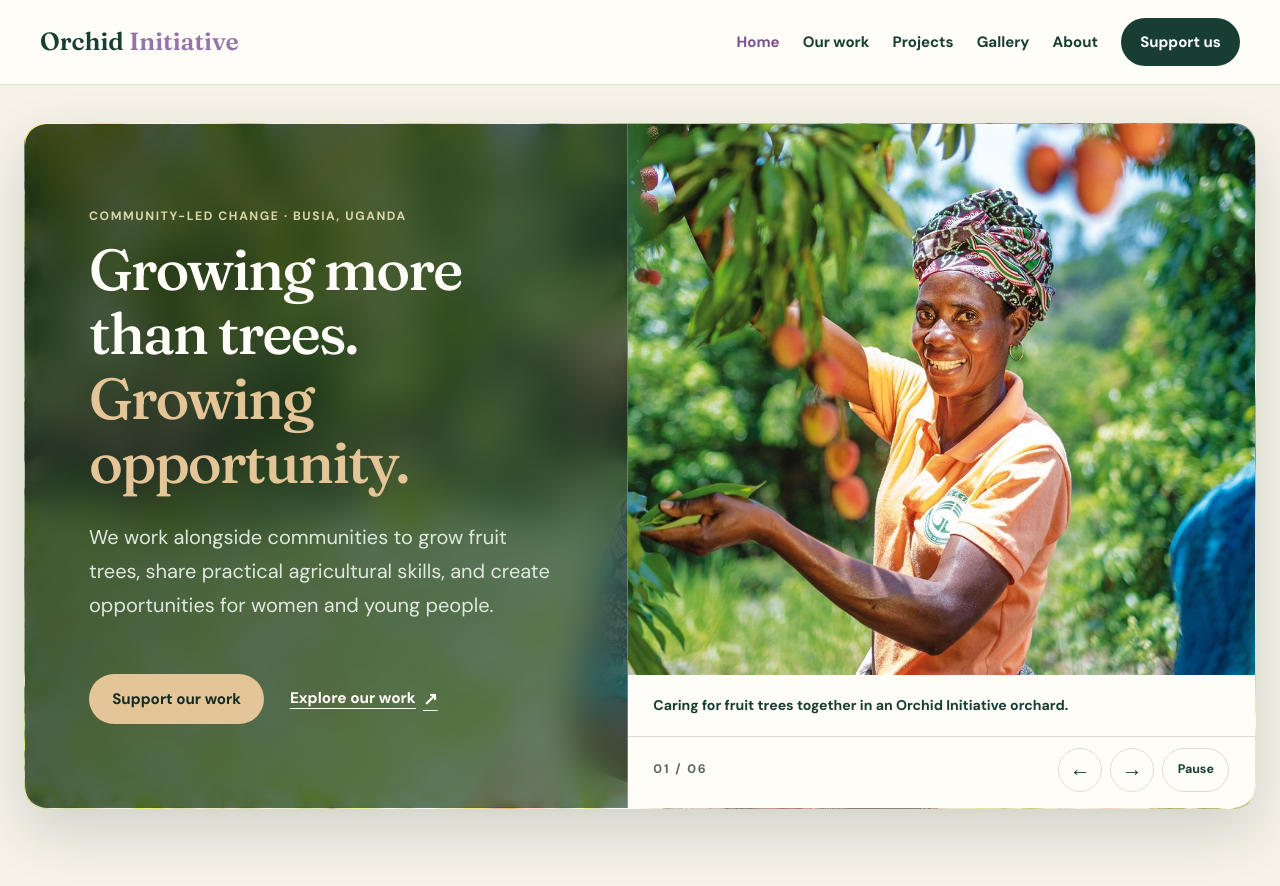
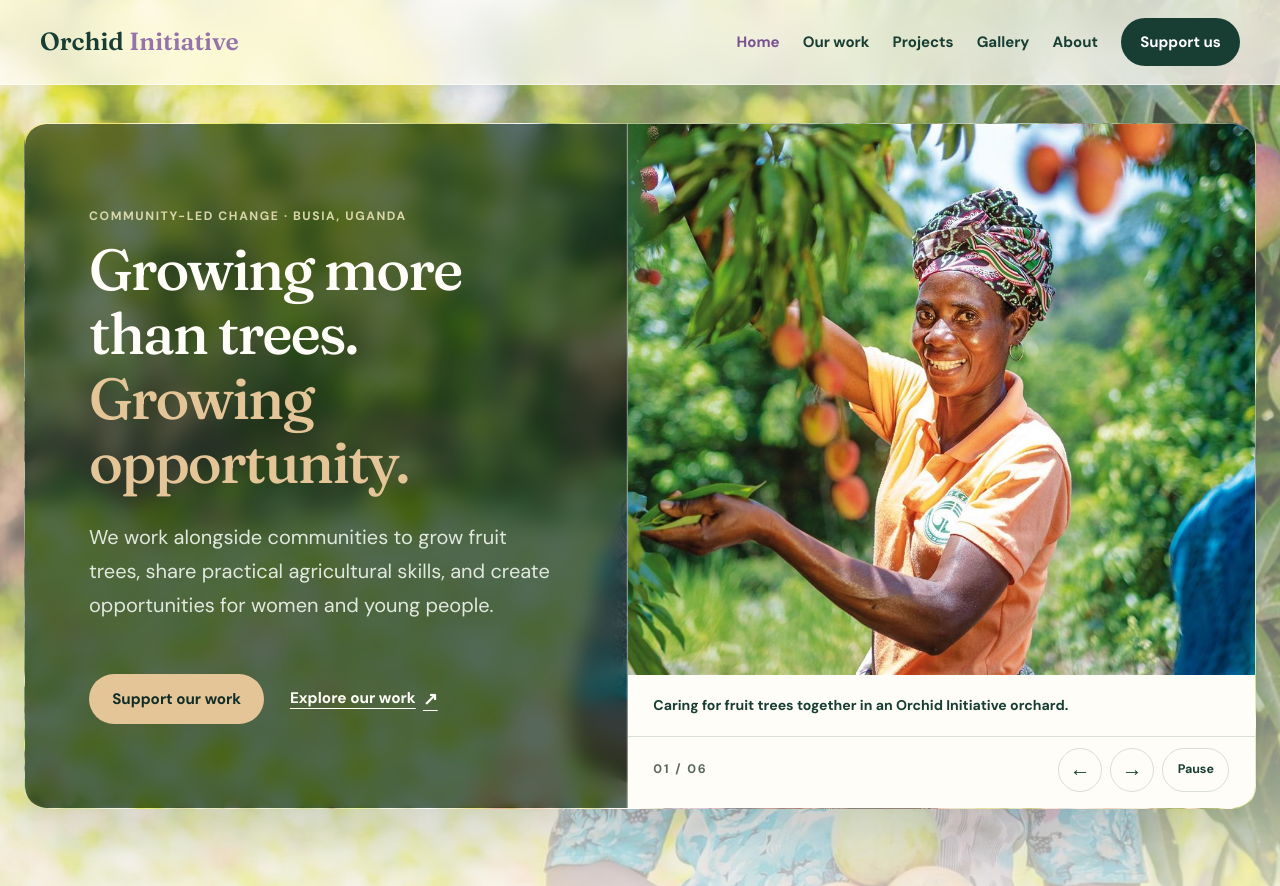
Before and after one commit to Matlander/Orchid-intiative, a plain HTML site: page index.html in a window 1280 px wide. Shown: the top 886 px of the page. Drawn offline with Linux system fonts and the light colour scheme.

Commit message:
Extend translucent hero styling to homepage navigation

```diff
--- a/index.html
+++ b/index.html
@@ -7,7 +7,7 @@
   <title>Orchid Initiative | Growing opportunity in Busia, Uganda</title>
   <link rel="stylesheet" href="style.css">
 </head>
-<body>
+<body class="home-page">
   <a class="skip-link" href="#main-content">Skip to content</a>
   <header class="site-header">
     <div class="shell nav-row">
--- a/style.css
+++ b/style.css
@@ -18,6 +18,9 @@
 [hidden] { display: none !important; }
 html { scroll-behavior: smooth; scroll-padding-top: 6rem; }
 body { margin: 0; color: var(--ink); background: var(--cream); font-family: 'DM Sans', Arial, sans-serif; line-height: 1.6; }
+.home-page { position: relative; }
+.home-page::before { position: absolute; z-index: 0; inset: 0 0 auto; height: 1100px; content: ""; pointer-events: none; background: linear-gradient(to bottom, rgba(246, 242, 232, .26), rgba(246, 242, 232, .48) 60%, var(--cream)), url('images/orchid-fruit-harvest.jpg') center top / cover no-repeat; }
+.home-page > main { position: relative; z-index: 1; }
 img { display: block; max-width: 100%; }
 button, input, textarea { font: inherit; }
 a { color: inherit; }
@@ -27,6 +30,7 @@ a:focus-visible, button:focus-visible, input:focus-visible, textarea:focus-visib
 .skip-link:focus { top: 1rem; }
 
 .site-header { position: relative; z-index: 30; background: var(--paper); border-bottom: 1px solid var(--line); }
+.home-page .site-header { background: rgba(255, 253, 248, .74); border-bottom-color: rgba(255, 255, 255, .48); box-shadow: 0 10px 30px rgba(16, 44, 37, .08); -webkit-backdrop-filter: blur(18px); backdrop-filter: blur(18px); }
 .nav-row { min-height: 84px; display: flex; align-items: center; justify-content: space-between; gap: 2rem; }
 .brand { font-family: 'Fraunces', Georgia, serif; font-size: 1.55rem; font-weight: 600; color: var(--forest); text-decoration: none; white-space: nowrap; }
 .brand span { color: var(--orchid); }
@@ -55,7 +59,7 @@ h3 { font-size: 1.3rem; }
 .text-link span { font-size: 1.15em; }
 
 .hero { display: grid; grid-template-columns: minmax(0, .98fr) minmax(0, 1.02fr); width: min(100% - 3rem, 1300px); margin-block: clamp(1.25rem, 3vw, 3rem) clamp(3rem, 6vw, 5rem); padding: 0; overflow: hidden; background: var(--deep-forest) url('images/orchid-fruit-harvest.jpg') center / cover; border: 1px solid rgba(255, 255, 255, .45); border-radius: 1.4rem; box-shadow: 0 22px 55px rgba(16, 44, 37, .16); }
-.hero-copy { display: flex; flex-direction: column; align-items: flex-start; justify-content: center; padding: clamp(2.5rem, 5vw, 5rem); background: linear-gradient(135deg, rgba(9, 31, 23, .78), rgba(24, 66, 45, .64)); border-right: 1px solid rgba(255, 255, 255, .32); -webkit-backdrop-filter: blur(18px); backdrop-filter: blur(18px); }
+.hero-copy { display: flex; flex-direction: column; align-items: flex-start; justify-content: center; padding: clamp(2.5rem, 5vw, 5rem); background: linear-gradient(135deg, rgba(226, 236, 220, .1), transparent 58%), rgba(8, 39, 28, .68); border-right: 1px solid rgba(255, 255, 255, .42); box-shadow: inset -1px 0 rgba(255, 255, 255, .1); -webkit-backdrop-filter: blur(10px) saturate(1.15); backdrop-filter: blur(10px) saturate(1.15); }
 .hero-copy .eyebrow { color: #d8d6aa; }
 .hero-copy h1 { max-width: 700px; color: var(--paper); margin-bottom: 1.5rem; font-size: clamp(3.1rem, 4.5vw, 5.2rem); }
 .hero-copy h1 em { display: block; color: #e4c598; font-style: normal; }
```
